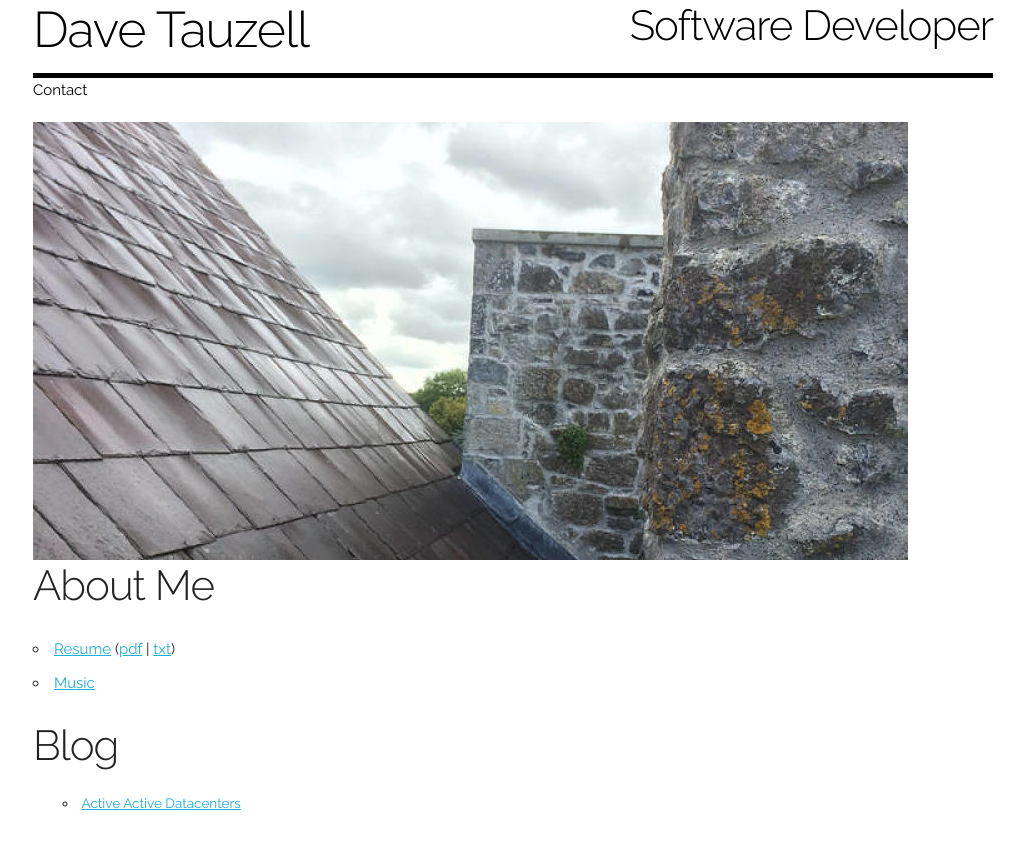
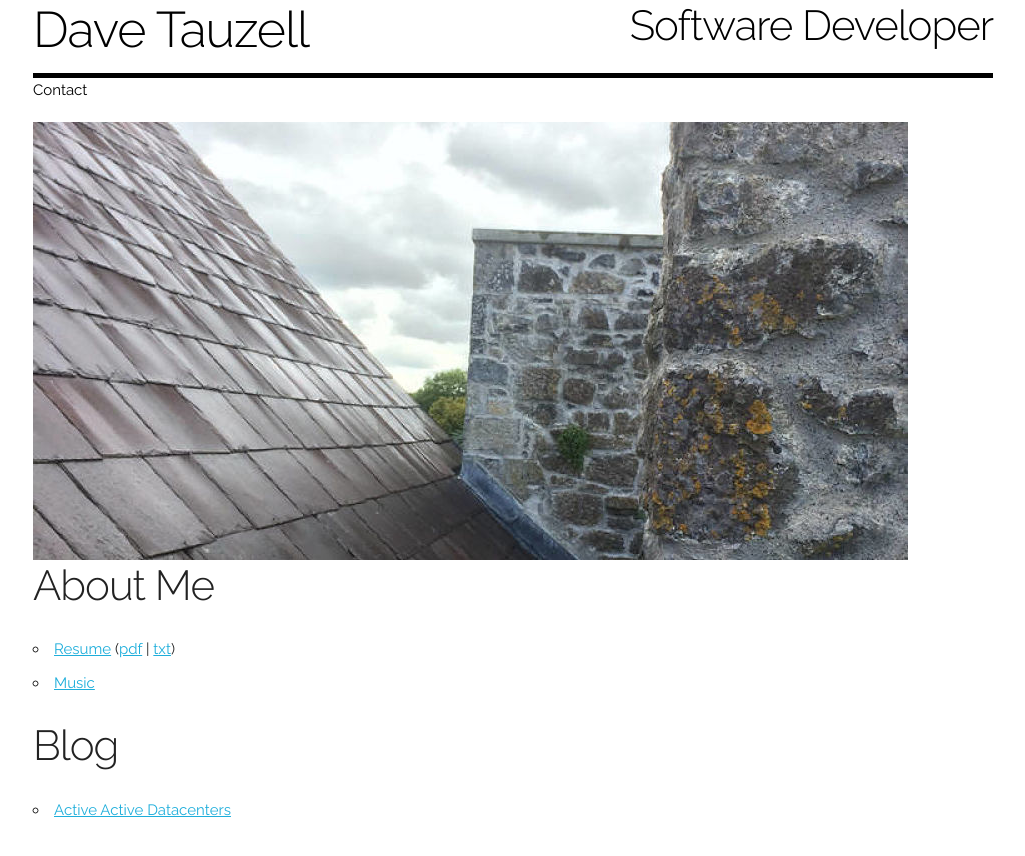
Before and after one commit to dtauzell/dtauzell.github.io, a Jekyll site: the page built from index.html, in a window 1280 px wide. Shown: the top 856 px of the page, without its empty margins (127-1152 px from the left). Built offline with Jekyll 4.4.1, drawn with Linux system fonts in a browser that asks for light colours.

Commit message:
fixing html bugs in the index.html

```diff
--- a/index.html
+++ b/index.html
@@ -10,14 +10,15 @@
     	<ul>
     		<li><a href="resume/resume.html">Resume</a> (<a href="resume/resume.pdf">pdf</a> | <a href="resume/resume.txt">txt</a>)</li>
     		<li><a href="https://davetauzell.bandcamp.com/releases">Music</a></li>
+      </ul>
     </p>
     <h2>Blog</h2>
-    <ul>
-      {% for post in site.posts %}
-    <li>
-      <a href="{{ post.url }}">{{ post.title }}</a>
-    </li>
-    {% endfor %}
-</ul>
+    <p>
+      <ul>
+        {% for post in site.posts %}
+        <li><a href="{{ post.url }}">{{ post.title }}</a></li>
+        {% endfor %}
+      </ul>
+    </p>
   </div>
 </div>
```
